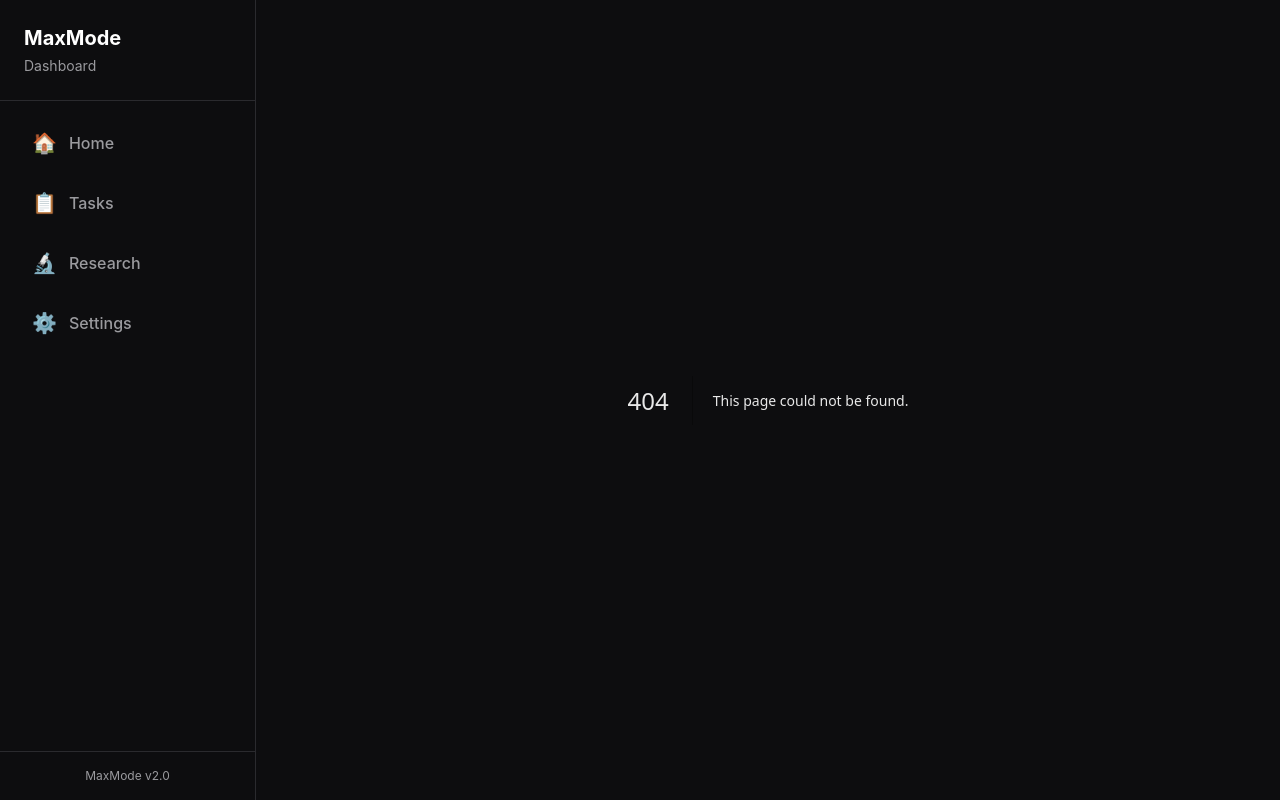
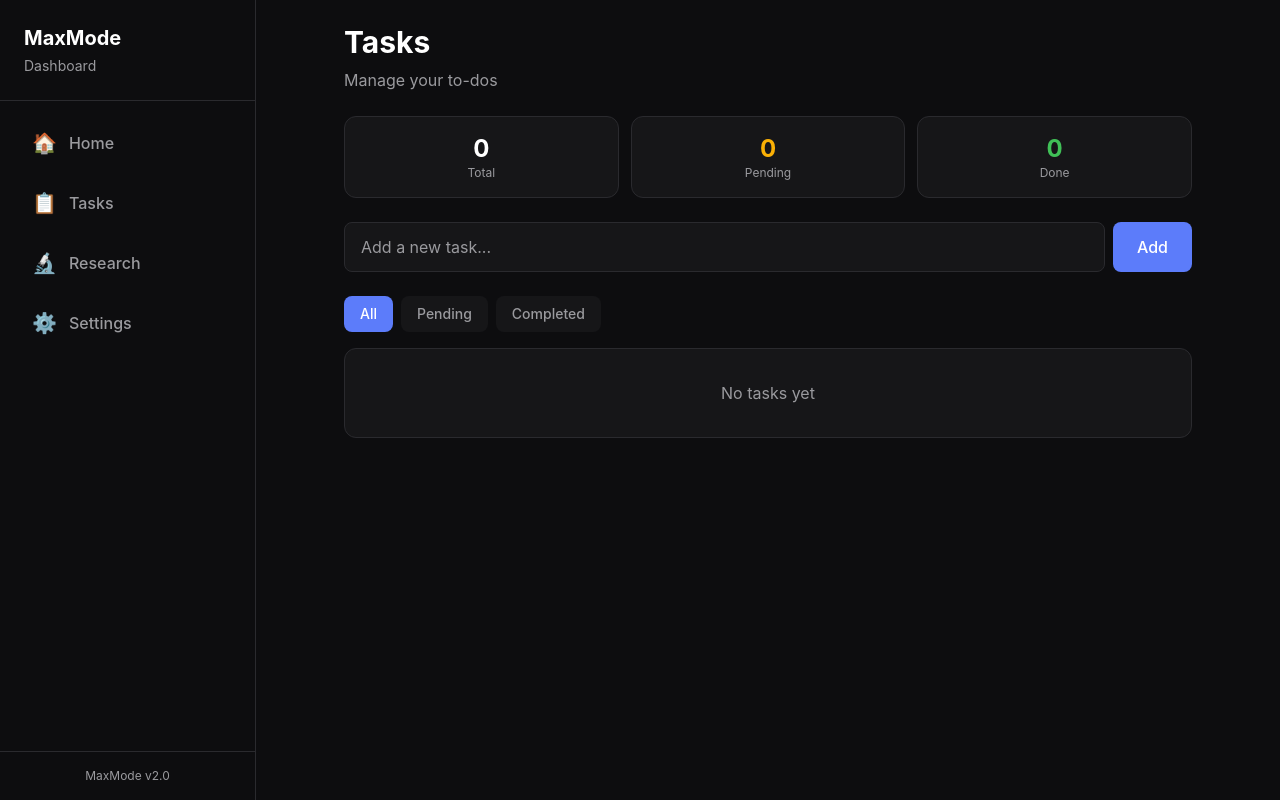
Before and after one commit to 7juliusearl/maxmode, a Next.js app in the folder max-dashboard-v2/: page /tasks in a window 1280 px wide. Before the commit this address had no page. Built offline with nearby package versions, Linux system fonts and the light colour scheme.

Commit message:
Add Tasks page
- Add new task with Enter key or Add button
- Toggle complete with checkbox
- Delete tasks
- Filter: All / Pending / Completed
- Stats: Total, Pending, Done
- Data saved to localStorage

```diff
--- /dev/null
+++ b/max-dashboard-v2/src/app/tasks/page.tsx
@@ -0,0 +1,179 @@
+'use client'
+
+import { useState, useEffect } from 'react'
+
+interface Task {
+  id: string
+  text: string
+  completed: boolean
+  category: string
+  createdAt: string
+}
+
+export default function TasksPage() {
+  const [tasks, setTasks] = useState<Task[]>([])
+  const [newTask, setNewTask] = useState('')
+  const [filter, setFilter] = useState<'all' | 'pending' | 'completed'>('all')
+
+  useEffect(() => {
+    const saved = localStorage.getItem('maxmode-tasks')
+    if (saved) {
+      setTasks(JSON.parse(saved))
+    }
+  }, [])
+
+  const saveTasks = (newTasks: Task[]) => {
+    setTasks(newTasks)
+    localStorage.setItem('maxmode-tasks', JSON.stringify(newTasks))
+  }
+
+  const addTask = (e: React.FormEvent) => {
+    e.preventDefault()
+    if (!newTask.trim()) return
+
+    const task: Task = {
+      id: Date.now().toString(),
+      text: newTask.trim(),
+      completed: false,
+      category: 'General',
+      createdAt: new Date().toISOString(),
+    }
+
+    saveTasks([task, ...tasks])
+    setNewTask('')
+  }
+
+  const toggleTask = (id: string) => {
+    saveTasks(tasks.map(t =>
+      t.id === id ? { ...t, completed: !t.completed } : t
+    ))
+  }
+
+  const deleteTask = (id: string) => {
+    saveTasks(tasks.filter(t => t.id !== id))
+  }
+
+  const filteredTasks = tasks.filter(t => {
+    if (filter === 'pending') return !t.completed
+    if (filter === 'completed') return t.completed
+    return true
+  })
+
+  const pendingCount = tasks.filter(t => !t.completed).length
+  const completedCount = tasks.filter(t => t.completed).length
+
+  return (
+    <div className="p-4 md:p-6 max-w-4xl mx-auto">
+      {/* Header */}
+      <div className="mb-6">
+        <h1 className="text-2xl md:text-3xl font-bold text-white mb-2">
+          Tasks
+        </h1>
+        <p className="text-[#9a9a9e]">Manage your to-dos</p>
+      </div>
+
+      {/* Stats */}
+      <div className="grid grid-cols-3 gap-3 mb-6">
+        <div className="card p-4 text-center">
+          <p className="text-2xl font-bold text-white">{tasks.length}</p>
+          <p className="text-xs text-[#9a9a9e]">Total</p>
+        </div>
+        <div className="card p-4 text-center">
+          <p className="text-2xl font-bold text-[#fab005]">{pendingCount}</p>
+          <p className="text-xs text-[#9a9a9e]">Pending</p>
+        </div>
+        <div className="card p-4 text-center">
+          <p className="text-2xl font-bold text-[#40c057]">{completedCount}</p>
+          <p className="text-xs text-[#9a9a9e]">Done</p>
+        </div>
+      </div>
+
+      {/* Add Task */}
+      <form onSubmit={addTask} className="mb-6">
+        <div className="flex gap-2">
+          <input
+            type="text"
+            value={newTask}
+            onChange={(e) => setNewTask(e.target.value)}
+            placeholder="Add a new task..."
+            className="flex-1 bg-[#161618] border border-[#2a2a2e] rounded-lg px-4 py-3 text-white placeholder-[#9a9a9e] focus:outline-none focus:border-[#5c7cfa] transition-colors"
+          />
+          <button
+            type="submit"
+            className="bg-[#5c7cfa] hover:bg-[#4c6ef5] text-white px-6 py-3 rounded-lg font-medium transition-colors"
+          >
+            Add
+          </button>
+        </div>
+      </form>
+
+      {/* Filter */}
+      <div className="flex gap-2 mb-4">
+        {(['all', 'pending', 'completed'] as const).map((f) => (
+          <button
+            key={f}
+            onClick={() => setFilter(f)}
+            className={`px-4 py-2 rounded-lg text-sm font-medium transition-colors ${
+              filter === f
+                ? 'bg-[#5c7cfa] text-white'
+                : 'bg-[#161618] text-[#9a9a9e] hover:bg-[#2a2a2e]'
+            }`}
+          >
+            {f.charAt(0).toUpperCase() + f.slice(1)}
+          </button>
+        ))}
+      </div>
+
+      {/* Tasks List */}
+      <div className="space-y-2">
+        {filteredTasks.length === 0 ? (
+          <div className="card p-8 text-center">
+            <p className="text-[#9a9a9e]">
+              {filter === 'all' ? 'No tasks yet' :
+               filter === 'pending' ? 'No pending tasks' :
+               'No completed tasks'}
+            </p>
+          </div>
+        ) : (
+          filteredTasks.map((task) => (
+            <div
+              key={task.id}
+              className={`card p-4 flex items-center gap-3 transition-colors ${
+                task.completed ? 'opacity-50' : 'hover:bg-[#1a1a1c]'
+              }`}
+            >
+              <button
+                onClick={() => toggleTask(task.id)}
+                className={`w-5 h-5 rounded border-2 flex items-center justify-center transition-colors ${
+                  task.completed
+                    ? 'bg-[#40c057] border-[#40c057]'
+                    : 'border-[#2a2a2e] hover:border-[#5c7cfa]'
+                }`}
+              >
+                {task.completed && (
+                  <svg xmlns="http://www.w3.org/2000/svg" width="14" height="14" viewBox="0 0 24 24" fill="none" stroke="white" strokeWidth="3" strokeLinecap="round" strokeLinejoin="round">
+                    <polyline points="20 6 9 17 4 12" />
+                  </svg>
+                )}
+              </button>
+
+              <span className={`flex-1 ${task.completed ? 'line-through text-[#9a9a9e]' : 'text-white'}`}>
+                {task.text}
+              </span>
+
+              <button
+                onClick={() => deleteTask(task.id)}
+                className="p-2 text-[#9a9a9e] hover:text-[#fa5252] transition-colors"
+              >
+                <svg xmlns="http://www.w3.org/2000/svg" width="16" height="16" viewBox="0 0 24 24" fill="none" stroke="currentColor" strokeWidth="2" strokeLinecap="round" strokeLinejoin="round">
+                  <polyline points="3 6 5 6 21 6" />
+                  <path d="M19 6v14a2 2 0 0 1-2 2H7a2 2 0 0 1-2-2V6m3 0V4a2 2 0 0 1 2-2h4a2 2 0 0 1 2 2v2" />
+                </svg>
+              </button>
+            </div>
+          ))
+        )}
+      </div>
+    </div>
+  )
+}
```
Also changed, not shown: 5 other files (tests, documents, lock files or other folders).
